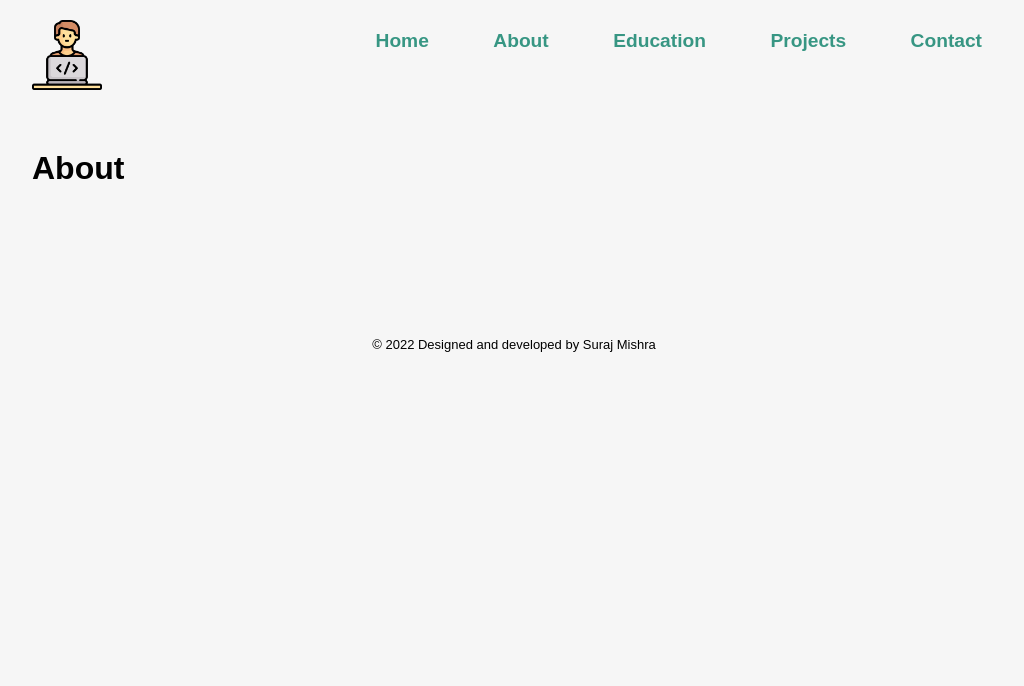
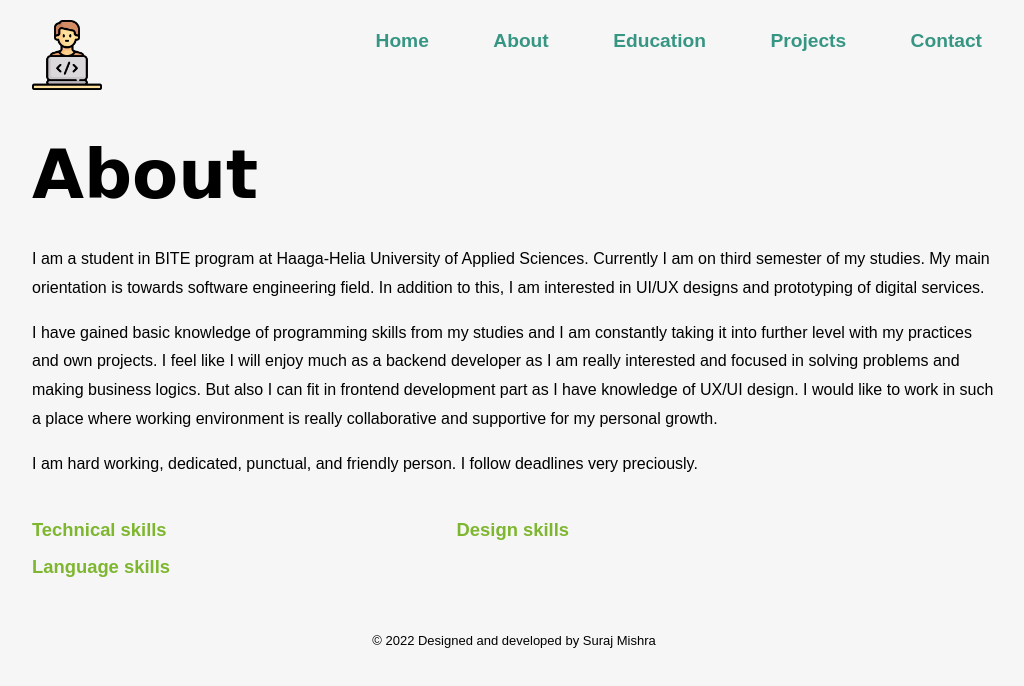
Before and after one commit to mishrasur7/Personal_Website, a plain HTML site: page html/about.html in a window 1280 px wide. Shown: the whole page, without its empty margins (126-1150 px from the left). Drawn offline with Linux system fonts and the light colour scheme; a web font is replaced by a local one.

Commit message:
about page progressing

```diff
--- a/css/home.css
+++ b/css/home.css
@@ -157,7 +157,39 @@ footer {
 
 /* css for about page*/
 .about_main {
-    margin: 150px;
+    margin: 150px 150px 40px 150px;
+
+}
+
+.about_main h1 {
+    font-family: 'The Nautigal', cursive;
+    font-size: 4.2rem;
+    line-height: 50px;
+}
+
+.about_main p {
+    line-height: 1.8rem;
+    text-align: left;
+    width: 100%;
+}
+
+.skills {
+    margin: 0 0 40px 150px;
+    display: flex;
+    flex-wrap: wrap;
+}
+
+.skills div {
+   margin-right: 290px;
+
+}
+
+.skills div h2 {
+
+    font-size: 1.15rem;
+    font-weight: 600;
+    color: #7eb62f;
+
 }
 
 
--- a/html/about.html
+++ b/html/about.html
@@ -31,9 +31,37 @@
     </header>
 
     <main class="about_main">
-            <h1>About</h1>
+        <h1>About</h1>
+        <p>I am a student in BITE program at Haaga-Helia University of Applied Sciences. Currently I am on third
+            semester of my studies.
+            My main orientation is towards software engineering field. In addition to this, I am interested in UI/UX
+            designs and prototyping of digital services.
+        </p>
+        <p>I have gained basic knowledge of programming skills from my studies and I am constantly taking it into
+            further level
+            with my practices and own projects. I feel like I will enjoy much as a backend developer as I am really interested and focused in
+            solving problems and making business logics. But also I can fit in frontend development part as I have knowledge of UX/UI design.
+            I would like to work in such a place where working environment is really collaborative
+            and supportive for my personal growth.
+        </p>
+        <p>I am hard working, dedicated, punctual, and friendly person. I follow deadlines very preciously. </p>
+    </main>
 
-    </main>
+    <section class="skills">
+        <div>
+            <h2>Technical skills</h2>
+
+        </div>
+
+        <div>
+            <h2>Design skills</h2>
+
+        </div>
+
+        <div>
+            <h2>Language skills</h2>
+        </div>
+    </section>
 
     <footer>
         <div class="about">&copy; 2022 Designed and developed by Suraj Mishra</div>
```
